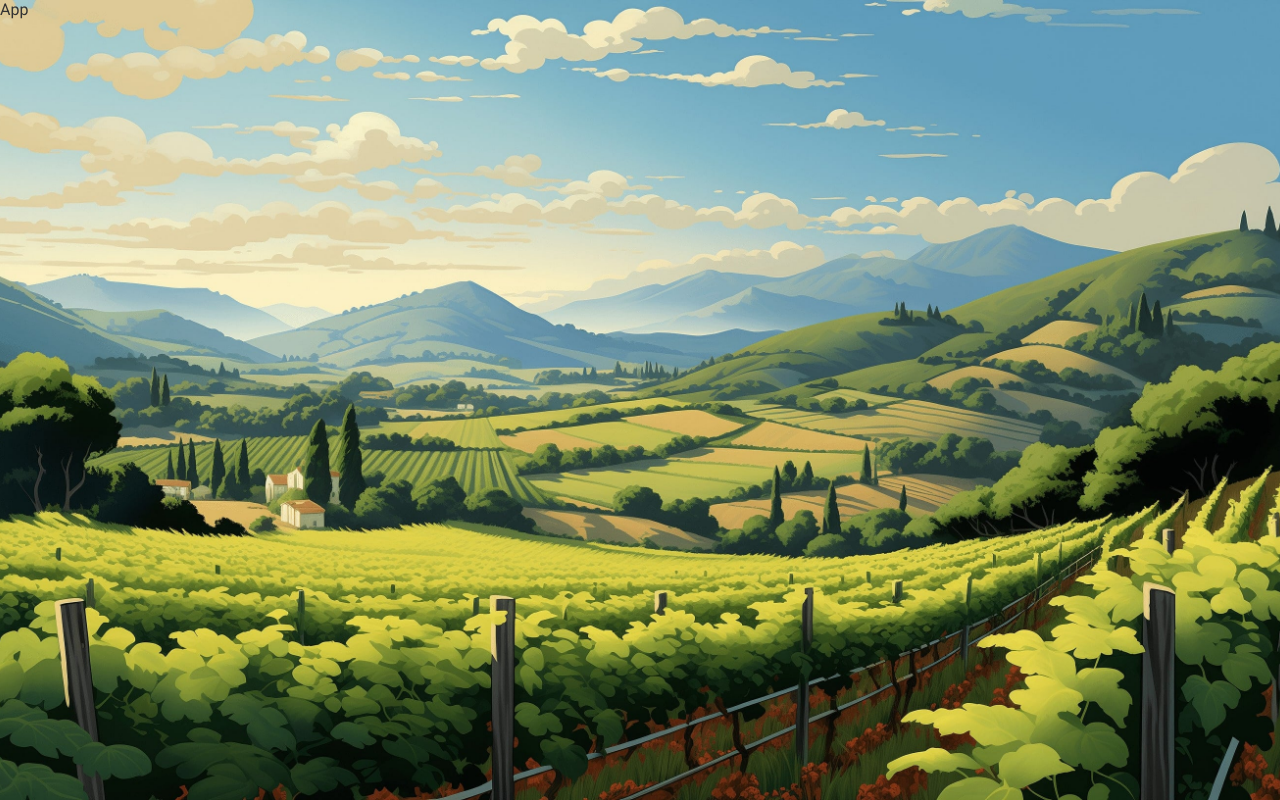
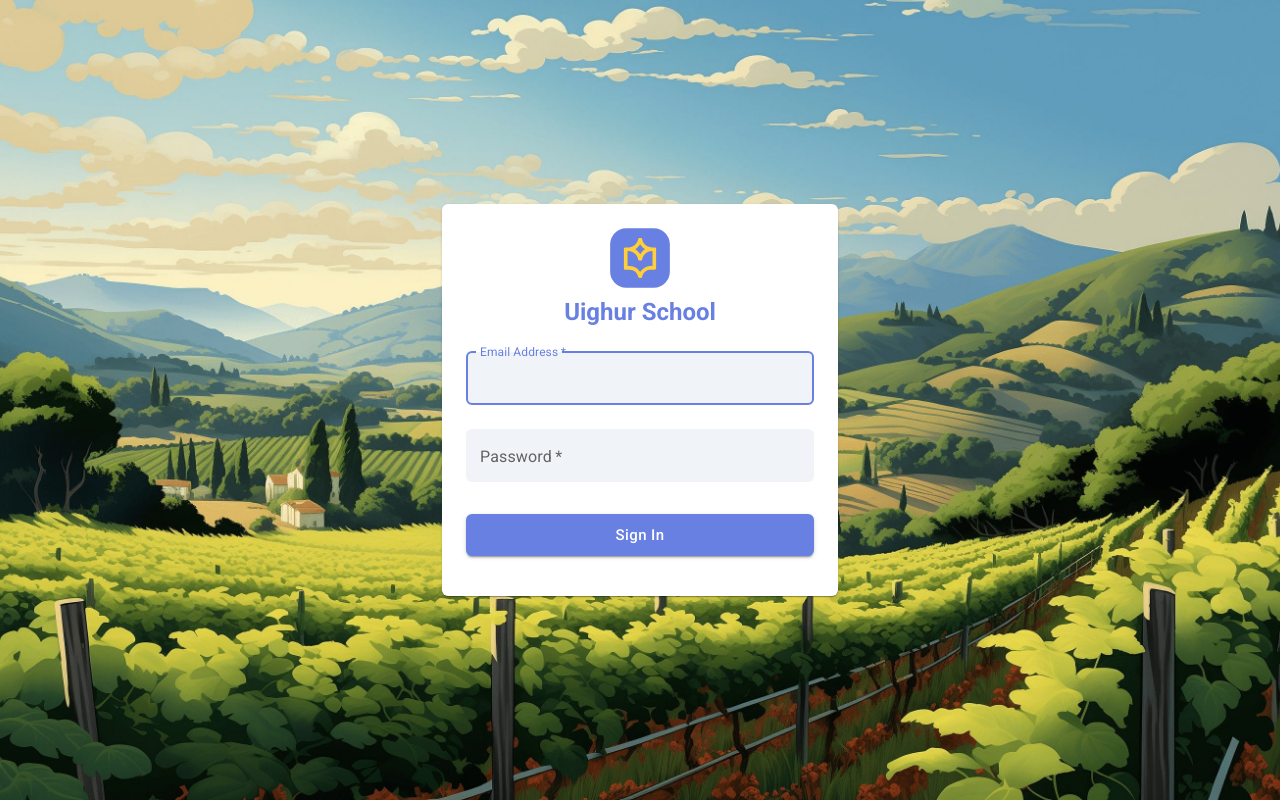
Before and after one commit to Eliyar/uighurschool-web, a React (Create React App) app: page / in a window 1280 px wide. Built offline with nearby package versions, Linux system fonts and the light colour scheme.

Commit message:
Added sign in component

```diff
--- a/src/App.tsx
+++ b/src/App.tsx
@@ -1,3 +1,5 @@
+import SignIn from './components/SignIn/SignIn'
+
 export const App = () => {
-    return <div>App</div>
+    return <SignIn />
 }
--- /dev/null
+++ b/src/components/SignIn/SignIn.tsx
@@ -0,0 +1,86 @@
+import { Paper, Stack } from '@mui/material'
+import Box from '@mui/material/Box'
+import Button from '@mui/material/Button'
+import Container from '@mui/material/Container'
+import TextField from '@mui/material/TextField'
+import Typography from '@mui/material/Typography'
+
+import { Logo } from '../common/Logo'
+
+export default function SignIn() {
+    const handleSubmit = (event: React.FormEvent<HTMLFormElement>) => {
+        event.preventDefault()
+        const data = new FormData(event.currentTarget)
+        console.log({
+            email: data.get('email'),
+            password: data.get('password'),
+        })
+    }
+
+    return (
+        <Container component="main" maxWidth="xs" sx={{ height: '100%' }}>
+            <Stack
+                direction="row"
+                alignItems="center"
+                justifyContent="center"
+                sx={{ height: '100%' }}
+            >
+                <Paper sx={{ p: 3 }}>
+                    <Box
+                        sx={{
+                            display: 'flex',
+                            flexDirection: 'column',
+                            alignItems: 'center',
+                        }}
+                    >
+                        <Logo sx={{ mb: 1 }} />
+                        <Typography
+                            component="h1"
+                            variant="h5"
+                            color="primary"
+                            fontWeight="bold"
+                        >
+                            Uighur School
+                        </Typography>
+                        <Box
+                            component="form"
+                            onSubmit={handleSubmit}
+                            noValidate
+                            sx={{ mt: 1 }}
+                        >
+                            <TextField
+                                margin="normal"
+                                required
+                                fullWidth
+                                id="email"
+                                label="Email Address"
+                                name="email"
+                                autoComplete="email"
+                                autoFocus
+                            />
+                            <TextField
+                                margin="normal"
+                                required
+                                fullWidth
+                                name="password"
+                                label="Password"
+                                type="password"
+                                id="password"
+                                autoComplete="current-password"
+                            />
+                            <Button
+                                type="submit"
+                                fullWidth
+                                variant="contained"
+                                sx={{ mt: 3, mb: 2 }}
+                                size="large"
+                            >
+                                Sign In
+                            </Button>
+                        </Box>
+                    </Box>
+                </Paper>
+            </Stack>
+        </Container>
+    )
+}
```
